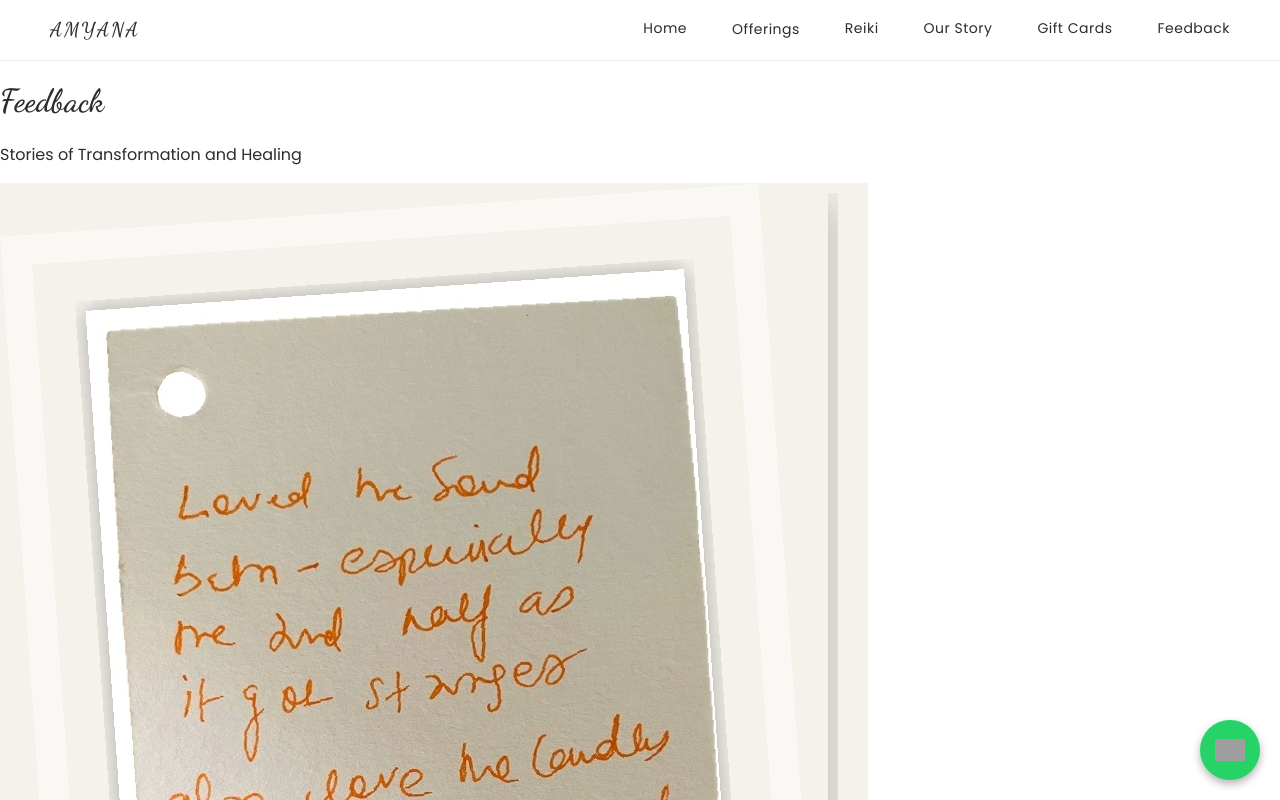
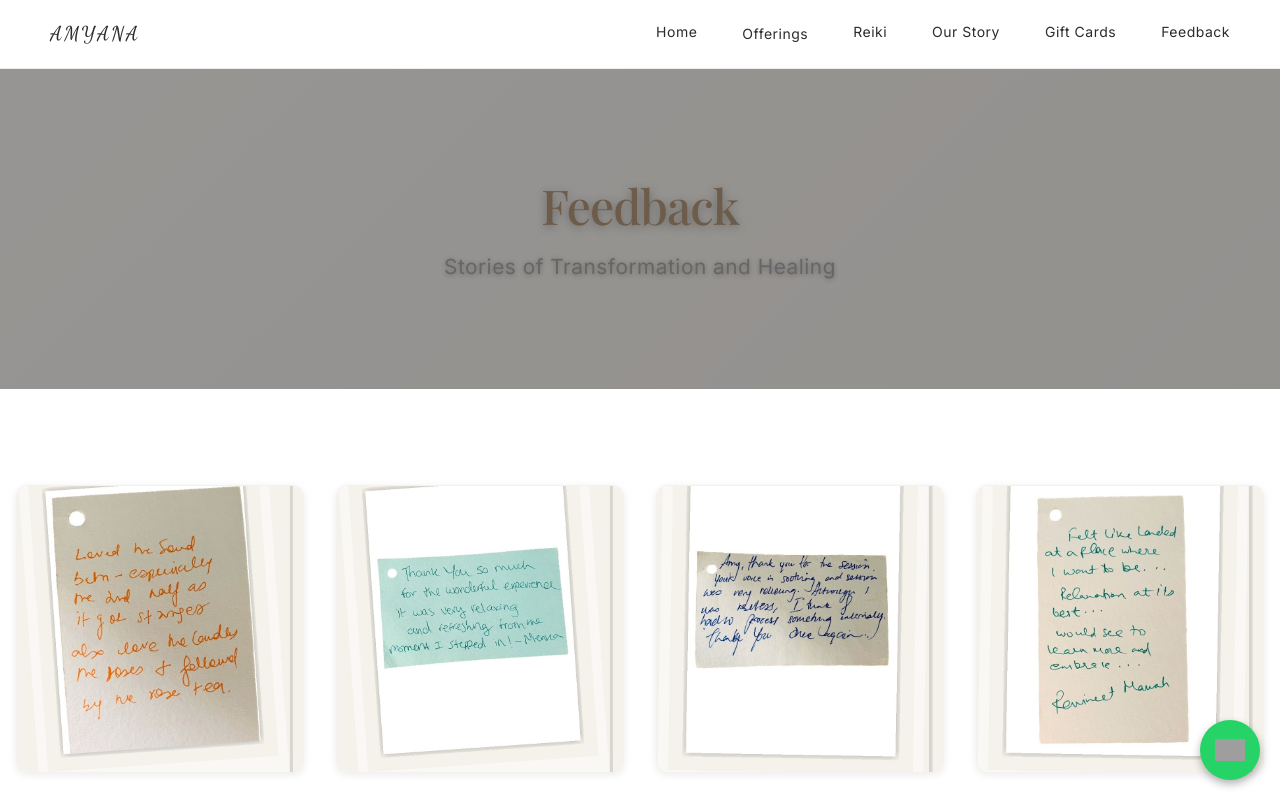
Before and after one commit to tomaryash54/amyana_v3_luxury_site, a React (Vite) app: page /feedback in a window 1280 px wide. Shown: the top 800 px of the page. Built offline with nearby package versions, Linux system fonts and the light colour scheme; grey boxes are pictures that could not be loaded; a web font is replaced by a local one.

Commit message:
updated feedback form

```diff
--- a/src/index.css
+++ b/src/index.css
@@ -12,8 +12,22 @@
   --h1-size: clamp(3rem, 6vw, 4.5rem);
   --h2-size: clamp(2.25rem, 5vw, 3.5rem);
   --h3-size: clamp(1.75rem, 4vw, 2.25rem);
+  --h4-size: clamp(1.25rem, 3vw, 1.5rem);
   --body-size: clamp(1rem, 2.5vw, 1.125rem);
   --small-size: clamp(0.875rem, 2vw, 1rem);
+
+  /* Spacing Scale */
+  --space-2: 0.5rem;
+  --space-3: 0.75rem;
+  --space-4: 1rem;
+  --space-5: 1.25rem;
+  --space-6: 1.5rem;
+  --space-7: 1.75rem;
+  --space-8: 2rem;
+  --space-10: 2.5rem;
+  --space-12: 3rem;
+  --space-14: 3.5rem;
+  --space-16: 4rem;
 
   /* Line Heights */
   --lh-tight: 1.1;
@@ -643,7 +657,7 @@ footer {
 
 @media (max-width: 1024px) {
   .feedback-grid {
-    grid-template-columns: repeat(3, 1fr);
+    grid-template-columns: repeat(4, 1fr);
     gap: var(--space-6);
   }
 }
--- a/src/main.jsx
+++ b/src/main.jsx
@@ -2,6 +2,7 @@
 import React from "react"
 import ReactDOM from "react-dom/client"
 import App from "./App"
+import "./index.css"
 
 ReactDOM.createRoot(document.getElementById("root")).render(
   <React.StrictMode>
```
Also changed, not shown: 3 other files (tests, documents, lock files or other folders).
